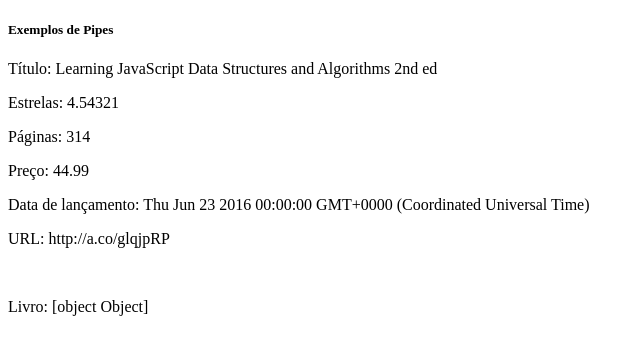
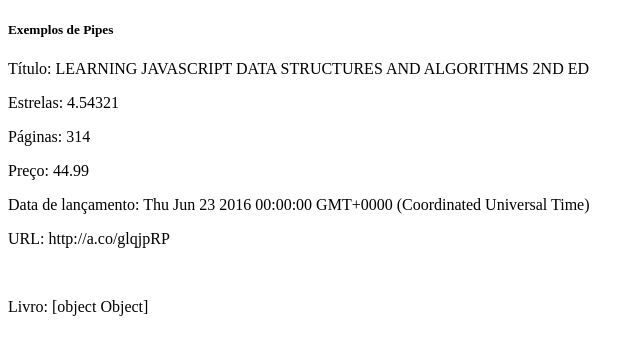
Before and after one commit to iarlenaquiles/pipes-angular4, an Angular app: page / in a window 1280 px wide. Shown: the top 354 px of the page, without its empty margins (0-644 px from the left). Built offline with nearby package versions, Linux system fonts and the light colour scheme.

Commit message:
Usando o pipe upercase

```diff
--- a/src/app/exemplos-pipes/exemplos-pipes.component.html
+++ b/src/app/exemplos-pipes/exemplos-pipes.component.html
@@ -1,6 +1,6 @@
 <h5>Exemplos de Pipes</h5>
 
-<p>Título: {{ livro.titulo }}</p>
+<p>Título: {{ livro.titulo | uppercase }}</p>
 <p>Estrelas: {{ livro.rating }} </p>
 <p>Páginas: {{ livro.numeroPaginas }} </p>
 <p>Preço: {{ livro.preco }} </p>
```
